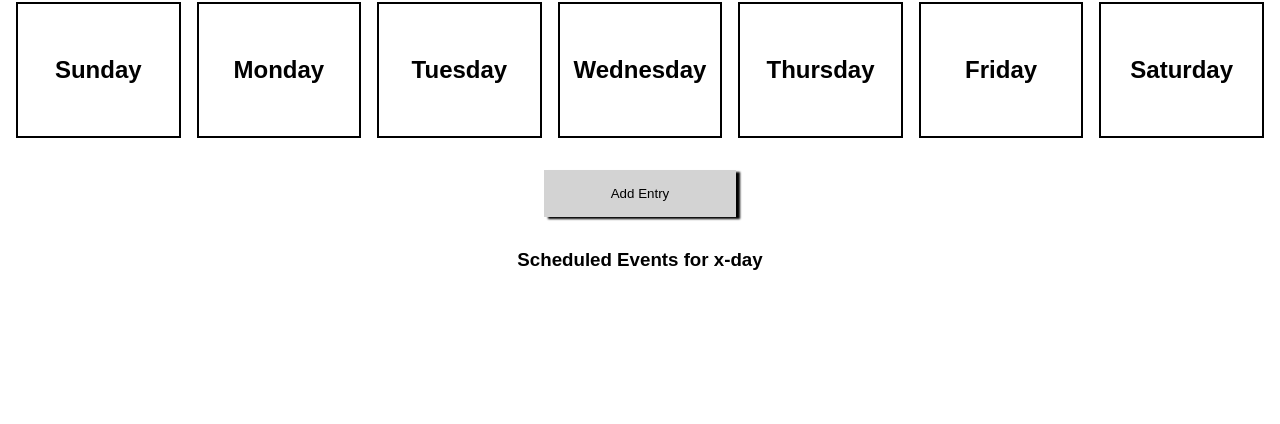
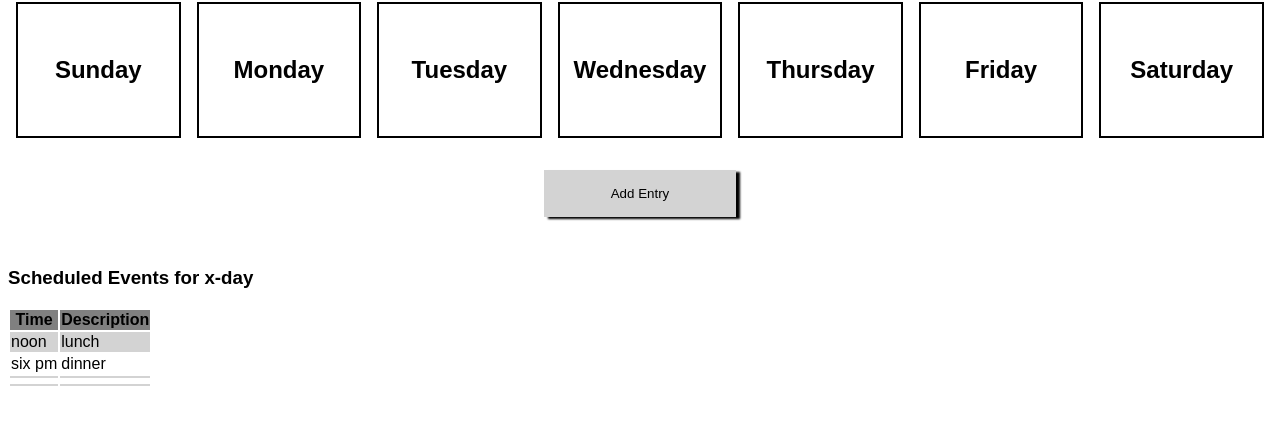
Before and after one commit to ry-zhao/week-planner, a plain HTML site: page index.html in a window 1280 px wide. Shown: the part 78-502 px from the top of the page. Drawn offline with Linux system fonts and the light colour scheme.

Commit message:
In progress.

```diff
--- a/index.html
+++ b/index.html
@@ -100,8 +100,45 @@
   <div class="row margin-bottom-2rem">
     <button id="addEntry">Add Entry</button>
   </div>
-  <h3>Scheduled Events for x-day</h3>
-
+  <div class="row">
+    <h3>Scheduled Events for x-day</h3>
+  </div>
+  <div class="table">
+    <table>
+      <thead>
+        <tr id="table-header">
+          <th>Time</th>
+          <th>Description</th>
+        </tr>
+      </thead>
+      <tbody>
+        <tr>
+          <td>noon</td>
+          <td>lunch</td>
+        </tr>
+        <tr>
+          <td>six pm</td>
+          <td>dinner</td>
+        </tr>
+        <tr>
+          <td></td>
+          <td></td>
+        </tr>
+        <tr>
+          <td></td>
+          <td></td>
+        </tr>
+        <tr>
+          <td></td>
+          <td></td>
+        </tr>
+        <tr>
+          <td></td>
+          <td></td>
+        </tr>
+      </tbody>
+    </table>
+  </div>
   <script src="main.js"></script>
 </body>
 </html>
--- a/styles.css
+++ b/styles.css
@@ -97,8 +97,16 @@ button:hover {
   background-color: lightgray;
 }
 
+tr:nth-child(odd) {
+  background-color: lightgray;
+}
+
 .margin-bottom-2rem {
   margin-bottom: 2rem;
+}
+
+#table-header {
+  background-color: rgb(128, 128, 128);
 }
 
 #addEntry {
```
